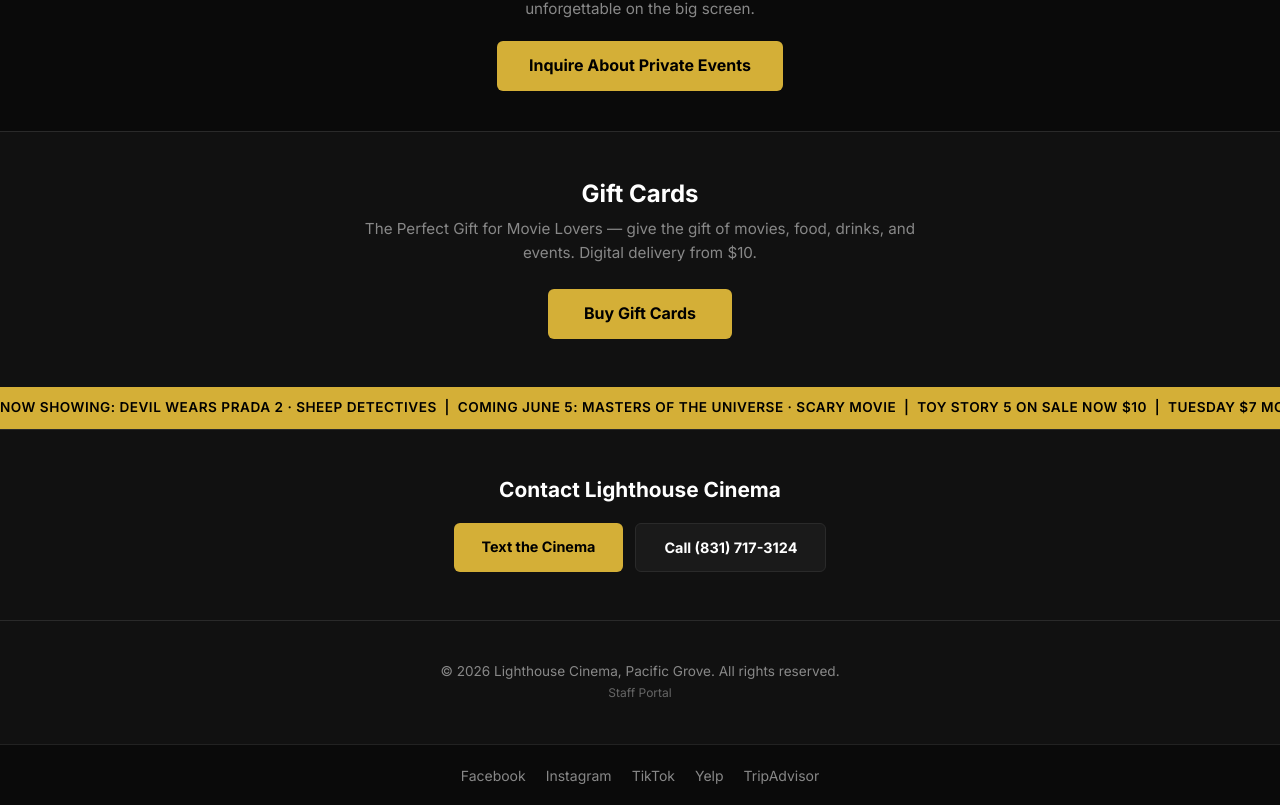
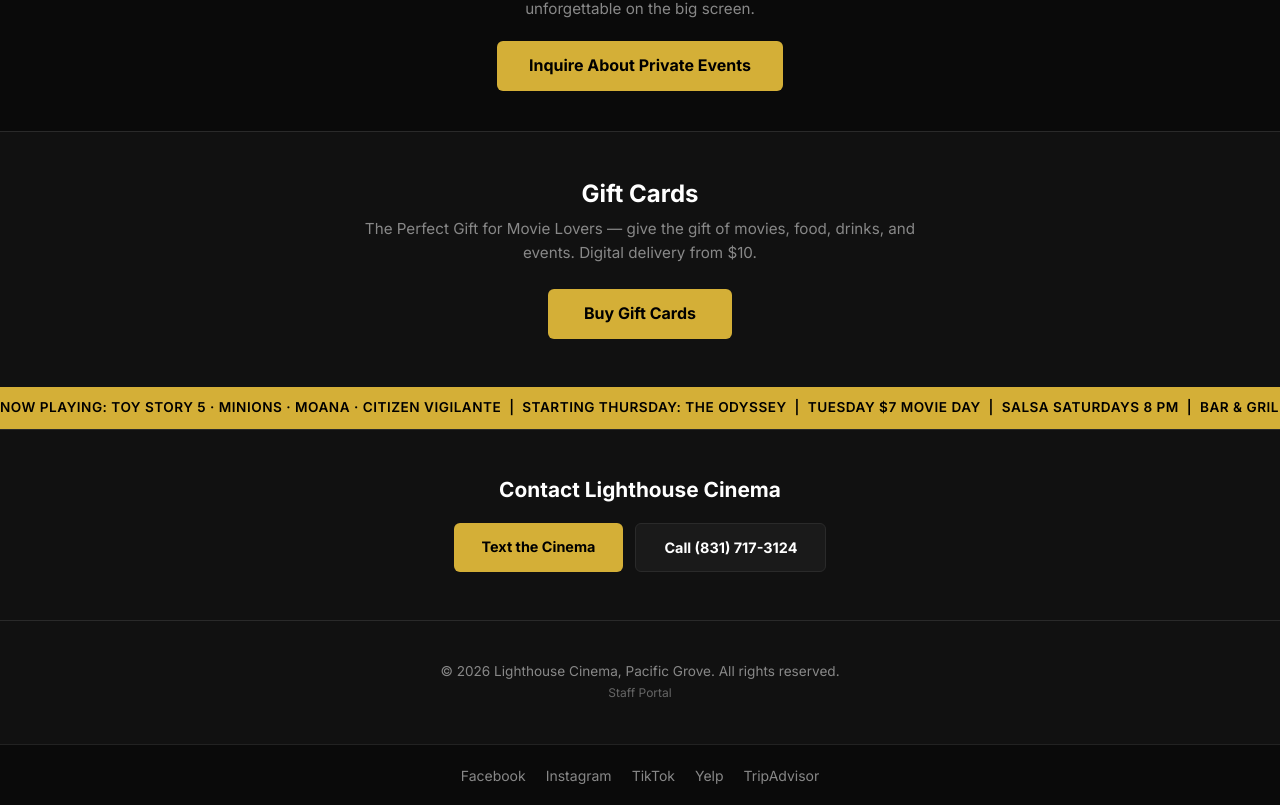
Before and after one commit to lighthousecinemapg-cyber/lighthouse-cinema, a Next.js app: page / in a window 1280 px wide. Shown: the part 3256-4061 px from the top of the page. Built offline with nearby package versions, Linux system fonts and the light colour scheme.

Commit message:
Replace stale homepage ticker with current now-playing movies

```diff
--- a/app/page.js
+++ b/app/page.js
@@ -849,7 +849,7 @@ export default function HomePage() {
         fontWeight: 600, fontSize: '0.85rem',
       }}>
         <div style={{ whiteSpace: 'nowrap', textAlign: 'center', letterSpacing: 0.5 }}>
-          NOW SHOWING: DEVIL WEARS PRADA 2 &middot; SHEEP DETECTIVES &nbsp;|&nbsp; COMING JUNE 5: MASTERS OF THE UNIVERSE &middot; SCARY MOVIE &nbsp;|&nbsp; TOY STORY 5 ON SALE NOW $10 &nbsp;|&nbsp; TUESDAY $7 MOVIE DAY &nbsp;|&nbsp;
+          NOW PLAYING: TOY STORY 5 &middot; MINIONS &middot; MOANA &middot; CITIZEN VIGILANTE &nbsp;|&nbsp; STARTING THURSDAY: THE ODYSSEY &nbsp;|&nbsp; TUESDAY $7 MOVIE DAY &nbsp;|&nbsp;
           SALSA SATURDAYS 8 PM &nbsp;|&nbsp;
           BAR &amp; GRILL OPEN DAILY
         </div>
```
